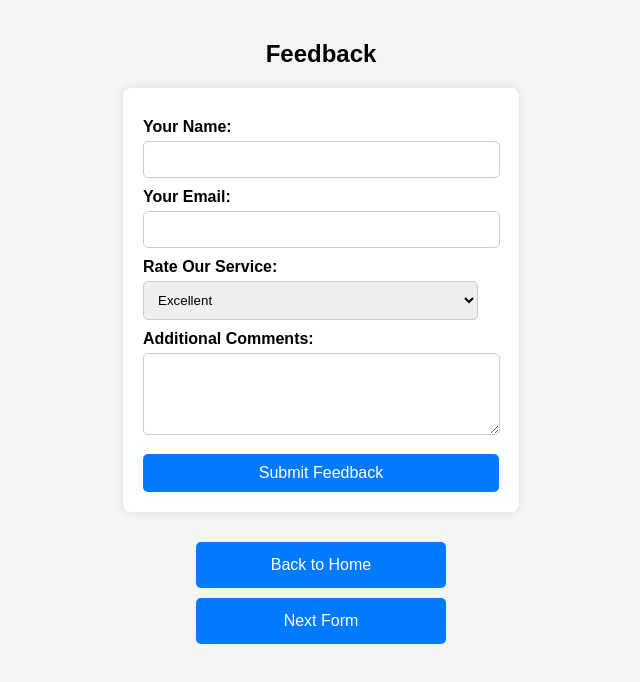
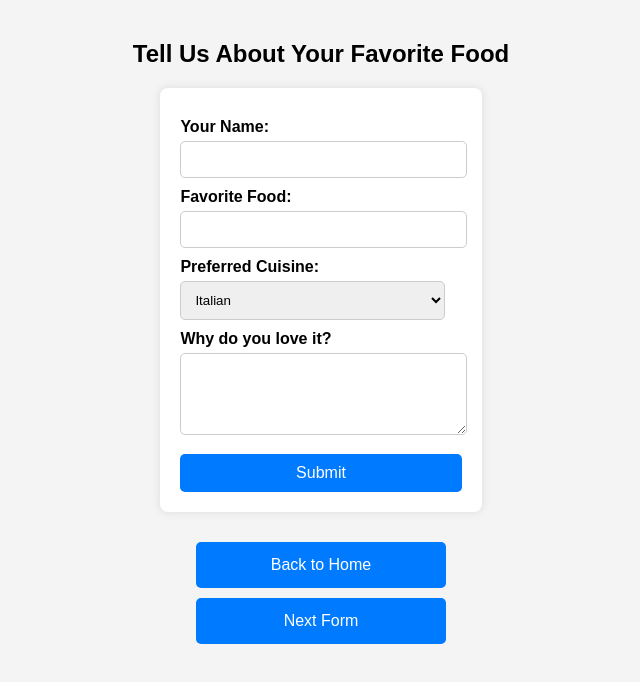
Before and after one commit to HrushikeshAM/5Forms, a plain HTML site: page four.html in a window 1280 px wide. Shown: the whole page, without its empty margins (319-959 px from the left). Drawn offline with Linux system fonts and the light colour scheme.

Commit message:
edited 4

```diff
--- a/four.html
+++ b/four.html
@@ -1,31 +1,32 @@
 <!DOCTYPE html>
 <html lang="en">
 <head>
-    <title>Feedback Form</title>
+    <title>Favorite Food</title>
     <link rel="stylesheet" href="styles.css">
 </head>
 <body>
-    <h2>Feedback</h2>
+    <h2>Tell Us About Your Favorite Food</h2>
     <form action="SUBMIT" method="POST">
         <label for="name">Your Name:</label>
         <input type="text" id="name" name="name" required>
 
-        <label for="email">Your Email:</label>
-        <input type="email" id="email" name="email" required>
+        <label for="fav-food">Favorite Food:</label>
+        <input type="text" id="fav-food" name="fav_food" required>
 
-        <label for="rating">Rate Our Service:</label>
-        <select id="rating" name="rating">
-            <option value="5">Excellent</option>
-            <option value="4">Good</option>
-            <option value="3">Average</option>
-            <option value="2">Below Average</option>
-            <option value="1">Poor</option>
+        <label for="cuisine">Preferred Cuisine:</label>
+        <select id="cuisine" name="cuisine">
+            <option value="italian">Italian</option>
+            <option value="mexican">Mexican</option>
+            <option value="indian">Indian</option>
+            <option value="chinese">Chinese</option>
+            <option value="japanese">Japanese</option>
+            <option value="other">Other</option>
         </select>
 
-        <label for="comments">Additional Comments:</label>
-        <textarea id="comments" name="comments" rows="4"></textarea>
+        <label for="why">Why do you love it?</label>
+        <textarea id="why" name="why" rows="4"></textarea>
 
-        <button type="submit">Submit Feedback</button>
+        <button type="submit">Submit</button>
     </form>
     <nav>
         <a href="index.html">Back to Home</a>
```
